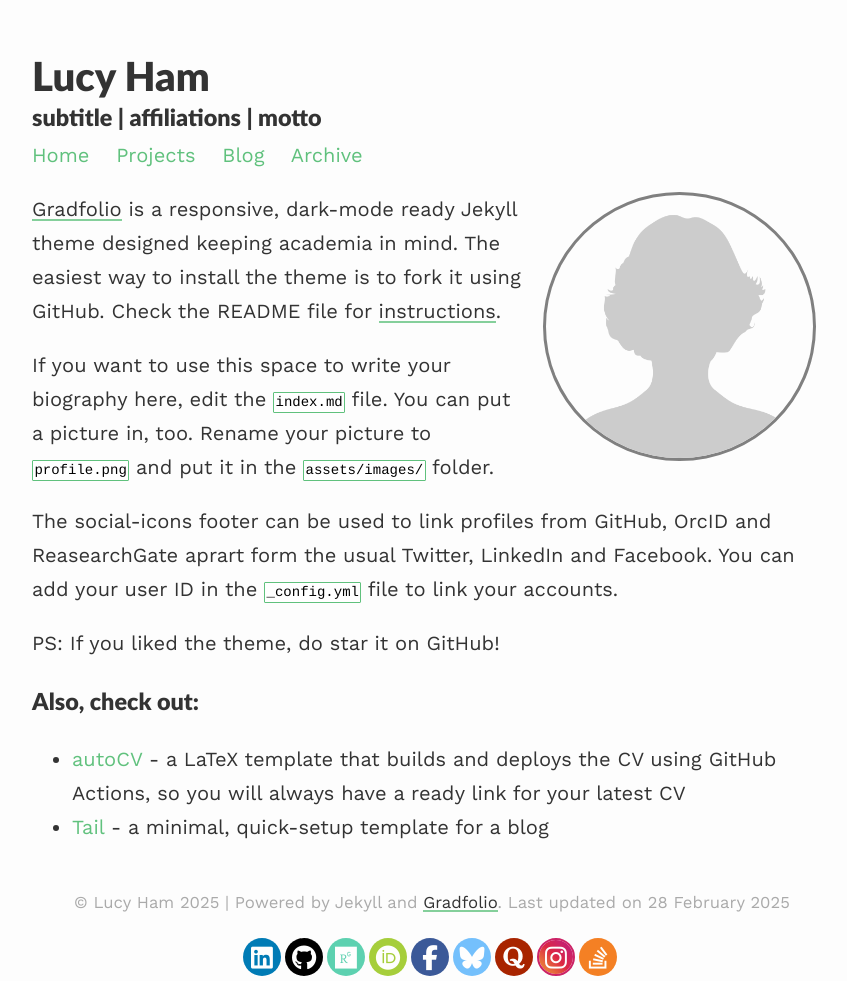
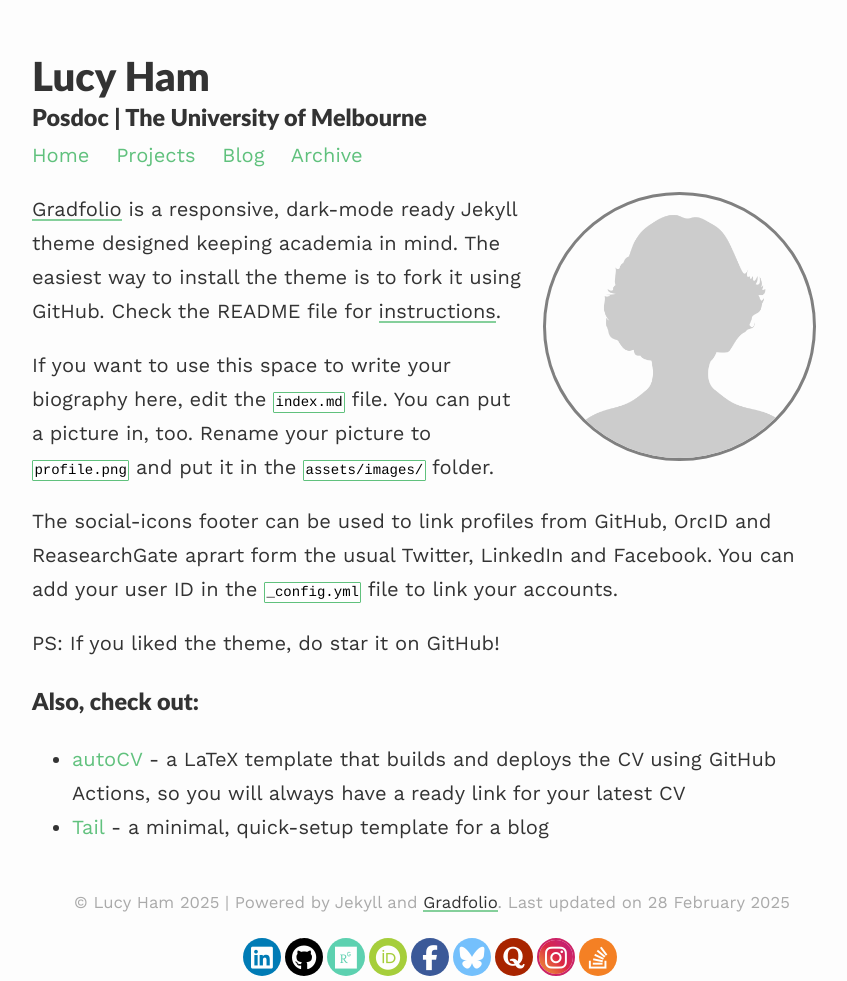
Before and after one commit to leham/Website_gradfolio, a Jekyll site: the page built from index.md, in a window 1280 px wide. Shown: the whole page, without its empty margins (208-1055 px from the left). Built offline with Jekyll 4.4.1, drawn with Linux system fonts in a browser that asks for light colours.

Commit message:
Update _config.yml

```diff
--- a/_config.yml
+++ b/_config.yml
@@ -1,7 +1,7 @@
 ### your site title here
 
 title: Lucy Ham
-description: subtitle | affiliations | motto
+description: Posdoc | The University of Melbourne
 
 baseurl: /gradfolio #name of GitHub repository
 url: "https://leham.au" #custom url to be used instead of GitHub repository
@@ -13,7 +13,7 @@ permalink: /blog/:year/:title/
 paginate_path: /blog/page:num/
 
 # Social media links in footer
-linkedin: "#"
+linkedin: "https://www.linkedin.com/in/lucy-ham-6a72283b/"
 stackoverflow: "#"
 github: "#"
 researchgate: "#"
```
